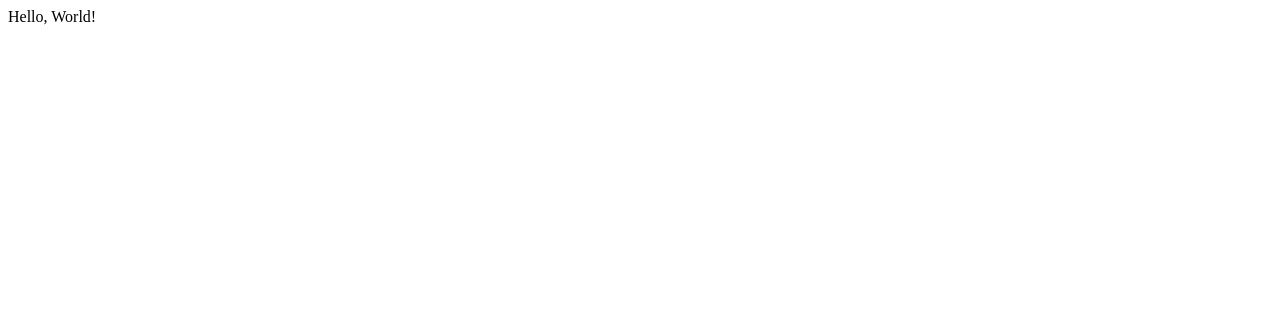
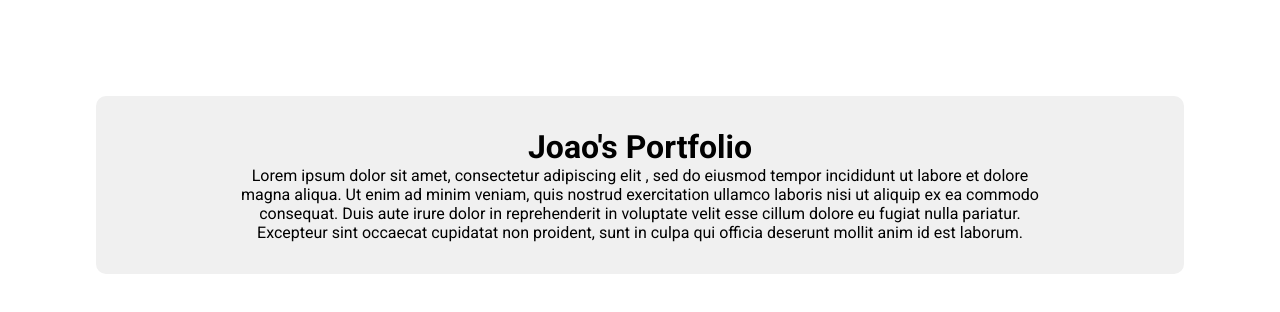
Before and after one commit to jhgarcia0/joaohenrique, a plain HTML site: page index.html in a window 1280 px wide. Drawn offline with Linux system fonts and the light colour scheme.

Commit message:
primeiras alterações

```diff
--- a/index.html
+++ b/index.html
@@ -1,12 +1,27 @@
 <!DOCTYPE html>
-<html lang="en">
+<html lang="pt-BR">
 <head>
     <meta charset="UTF-8">
     <meta http-equiv="X-UA-Compatible" content="IE=edge">
     <meta name="viewport" content="width=device-width, initial-scale=1.0">
+    <link rel="preconnect" href="https://fonts.googleapis.com">
+    <link rel="preconnect" href="https://fonts.gstatic.com" crossorigin>
+    <link href="https://fonts.googleapis.com/css2?family=Roboto:wght@100;300;400;500;700;900&display=swap" rel="stylesheet">
+    <link rel="stylesheet" href="style.css">
+    <script src="main.js"></script>
     <title>Document</title>
 </head>
 <body>
-    Hello, World!
+    <div id = 'content-wrapper'>
+        <h1>Joao's Portfolio</h1>
+        <p>Lorem ipsum dolor sit amet, consectetur adipiscing elit
+            , sed do eiusmod tempor incididunt ut labore et dolore
+            magna aliqua. Ut enim ad minim veniam, quis nostrud exercitation
+            ullamco laboris nisi ut aliquip ex ea commodo consequat.
+            Duis aute irure dolor in reprehenderit in voluptate velit esse
+            cillum dolore eu fugiat nulla pariatur. Excepteur sint occaecat
+            cupidatat non proident, sunt in culpa qui officia deserunt mollit
+            anim id est laborum.</p>
+    </div>
 </body>
 </html>
--- /dev/null
+++ b/style.css
@@ -0,0 +1,20 @@
+*{
+    padding: 0;
+    margin: 0;
+    text-justify: auto;
+    font-family:'Roboto',sans-serif;
+}
+#content-wrapper{
+    background-color: rgb(240, 240, 240);
+    margin: 6rem;
+    border-radius: 10px;
+    padding: 2rem;
+}
+h1{
+    text-align: center;
+}
+p{
+    width: 80%;
+    margin: 0 auto;
+    text-align: center;
+}
```
Also changed, not shown: main.js (added).
